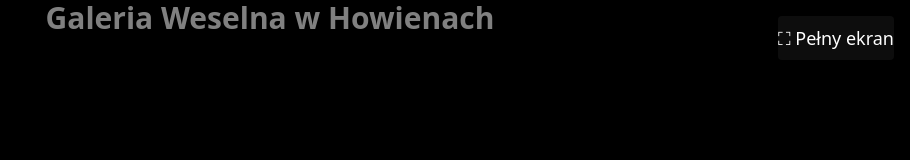
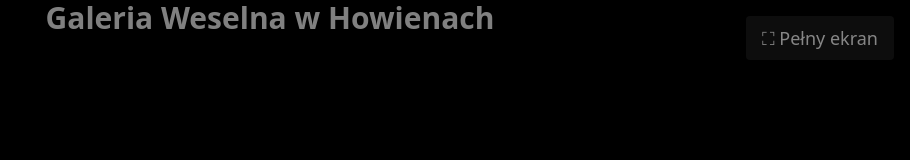
Before and after one commit to k0lek/wesele, a plain HTML site: page slideshow.html in a window 1280 px wide. Shown: the top 160 px of the page, without its empty margins (370-1280 px from the left). Drawn offline with nearby package versions, Linux system fonts and the light colour scheme; no server answers.

Commit message:
przycisk full screen kolor

```diff
--- a/slideshow.html
+++ b/slideshow.html
@@ -7,7 +7,7 @@
   <script src="https://cdn.tailwindcss.com"></script>
 </head>
 <body class="bg-black min-h-screen w-screen flex flex-col items-center justify-center overflow-hidden">
-  <button id="fullscreenBtn" class="absolute top-4 right-4 bg-white bg-opacity-5 text-white text-opacity-50px-4 py-2 rounded hover:bg-opacity-70 transition text-lg z-50">
+  <button id="fullscreenBtn" class="absolute top-4 right-4 bg-white bg-opacity-5 text-white text-opacity-50 px-4 py-2 rounded hover:bg-opacity-70 transition text-lg z-50">
     ⛶ Pełny ekran
   </button>
   <div class="fixed inset-0 flex flex-col items-center justify-center">
```
